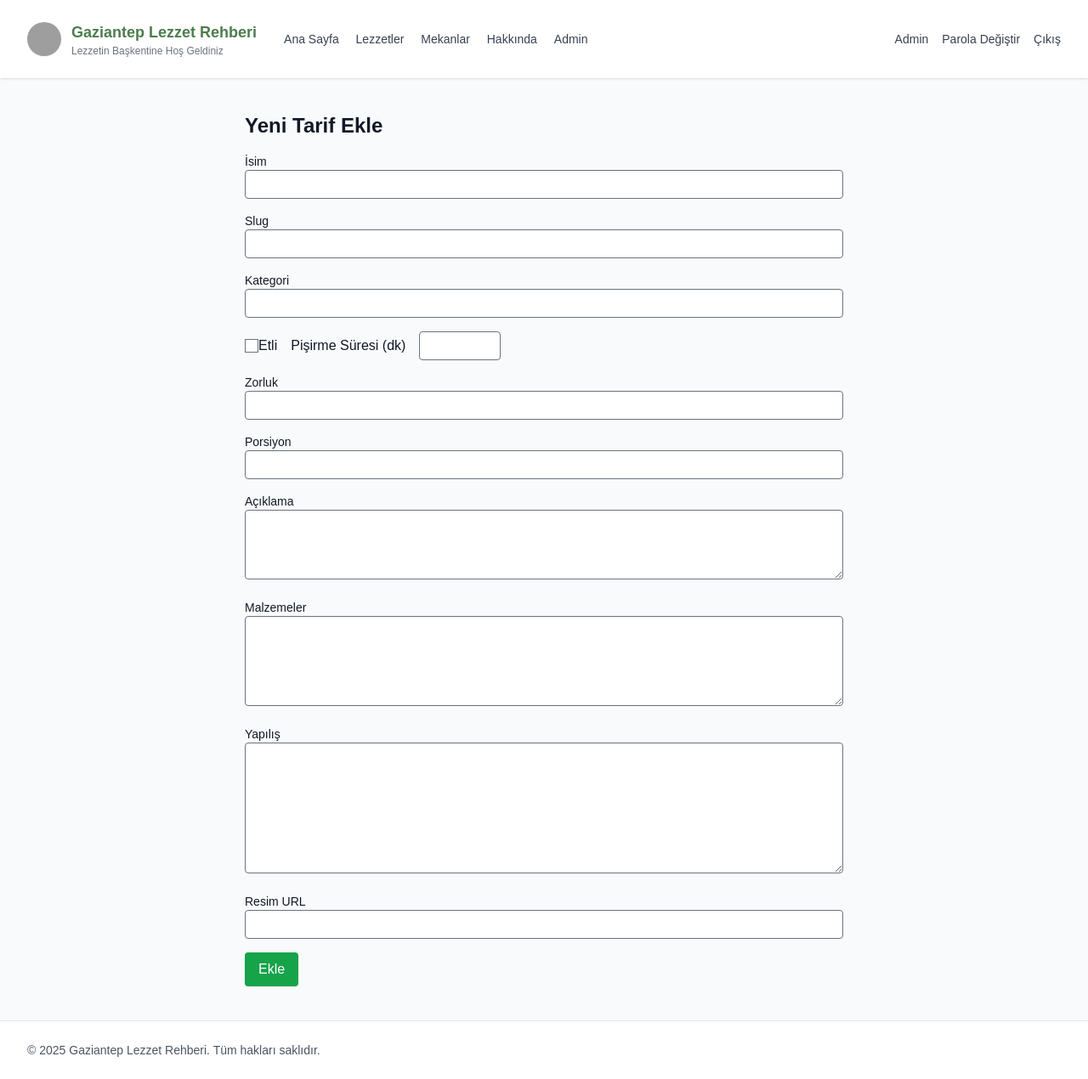
After one commit to Gaziantep-Lezzet-Rehberi/GaziantepLezzetRehberi.io, a Flask app: page /admin/add in a window 1280 px wide. The commit adds this page. Shown: the whole page at 85% size. Run offline with Flask 3, Linux system fonts and the light colour scheme; a user stored in the database is signed in; some libraries are stand-ins or nearby versions; grey boxes are pictures that could not be loaded.

Commit message:
veri tabanını ana hatlarıyla oluşturdum

```diff
--- a/app.py
+++ b/app.py
@@ -1,7 +1,11 @@
-from flask import Flask, render_template, request, redirect, url_for, flash
+from flask import Flask, render_template, request, redirect, url_for, flash, session
 from flask_sqlalchemy import SQLAlchemy
 # Contact form removed — contact page is no longer part of the site
 import os
+from functools import wraps
+from werkzeug.security import generate_password_hash, check_password_hash
+from flask_wtf import CSRFProtect
+from flask_login import LoginManager, login_user, logout_user, login_required, current_user, UserMixin
 
 app = Flask(__name__)
 app.config['SECRET_KEY'] = os.environ.get('FLASK_SECRET', 'dev-secret')
@@ -9,6 +13,9 @@ app.config['SQLALCHEMY_DATABASE_URI'] = 'sqlite:///gaziantep.db'
 app.config['SQLALCHEMY_TRACK_MODIFICATIONS'] = False
 
 db = SQLAlchemy(app)
+csrf = CSRFProtect(app)
+login_manager = LoginManager(app)
+login_manager.login_view = 'login'
 
 
 class Recipe(db.Model):
@@ -36,6 +43,27 @@ class Place(db.Model):
 	description = db.Column(db.Text)
 	rating = db.Column(db.Float)
 	image_url = db.Column(db.String(300))
+
+
+class User(UserMixin, db.Model):
+	id = db.Column(db.Integer, primary_key=True)
+	username = db.Column(db.String(80), unique=True, nullable=False)
+	password_hash = db.Column(db.String(200), nullable=False)
+	is_admin = db.Column(db.Boolean, default=False)
+
+	def set_password(self, password: str):
+		self.password_hash = generate_password_hash(password)
+
+	def check_password(self, password: str) -> bool:
+		return check_password_hash(self.password_hash, password)
+
+
+@login_manager.user_loader
+def load_user(user_id):
+	try:
+		return User.query.get(int(user_id))
+	except Exception:
+		return None
 
 
 # ...contact form removed...
@@ -80,6 +108,152 @@ def about():
 	return render_template('about.html')
 
 
+def admin_required(view_func):
+	"""Simple session-based decorator to require admin login."""
+	@wraps(view_func)
+	def wrapped_view(*args, **kwargs):
+		if not current_user.is_authenticated:
+			return redirect(url_for('login', next=request.path))
+		if not getattr(current_user, 'is_admin', False):
+			flash('Bu sayfaya erişim yetkiniz yok.', 'danger')
+			return redirect(url_for('index'))
+		return view_func(*args, **kwargs)
+	return wrapped_view
+
+
+@app.route('/login', methods=['GET', 'POST'])
+def login():
+	if request.method == 'POST':
+		username = request.form.get('username', '')
+		password = request.form.get('password', '')
+		user = User.query.filter_by(username=username).first()
+		if user and user.check_password(password):
+			login_user(user)
+			flash('Giriş başarılı.', 'success')
+			next_url = request.args.get('next') or url_for('admin_index')
+			return redirect(next_url)
+		flash('Kullanıcı adı veya parola hatalı.', 'danger')
+	return render_template('login.html')
+
+
+@app.route('/logout')
+def logout():
+	logout_user()
+	flash('Çıkış yapıldı.', 'info')
+	return redirect(url_for('index'))
+
+
+@app.route('/admin')
+@admin_required
+def admin_index():
+	# Admin index: list recipes in reverse creation order
+	recipes = Recipe.query.order_by(Recipe.id.desc()).all()
+	return render_template('admin/index.html', recipes=recipes)
+
+
+@app.route('/admin/change_password', methods=['GET', 'POST'])
+@login_required
+def change_password():
+	# Only admin users may change password here
+	if not getattr(current_user, 'is_admin', False):
+		flash('Bu sayfaya erişim yetkiniz yok.', 'danger')
+		return redirect(url_for('index'))
+
+	if request.method == 'POST':
+		current_pw = request.form.get('current_password', '')
+		new_pw = request.form.get('new_password', '')
+		new_pw2 = request.form.get('new_password2', '')
+		if not current_user.check_password(current_pw):
+			flash('Mevcut parola hatalı.', 'danger')
+			return render_template('change_password.html')
+		if new_pw != new_pw2:
+			flash('Yeni parolalar eşleşmiyor.', 'danger')
+			return render_template('change_password.html')
+		if len(new_pw) < 6:
+			flash('Yeni parola en az 6 karakter olmalı.', 'danger')
+			return render_template('change_password.html')
+		# update password
+		user = User.query.get(current_user.get_id())
+		user.set_password(new_pw)
+		db.session.commit()
+		flash('Parola başarıyla değiştirildi.', 'success')
+		return redirect(url_for('admin_index'))
+
+	return render_template('change_password.html')
+
+
+@app.route('/admin/add', methods=['GET', 'POST'])
+@admin_required
+def admin_add():
+	if request.method == 'POST':
+		name = request.form['name']
+		slug = request.form['slug']
+		category = request.form['category']
+		is_meat = 'is_meat' in request.form
+		cook_time = request.form.get('cook_time') or None
+		difficulty = request.form.get('difficulty')
+		servings = request.form.get('servings') or None
+		description = request.form.get('description')
+		ingredients = request.form.get('ingredients')
+		steps = request.form.get('steps')
+		image_url = request.form.get('image_url')
+
+		new_recipe = Recipe(
+			name=name,
+			slug=slug,
+			category=category,
+			is_meat=is_meat,
+			cook_time=cook_time,
+			difficulty=difficulty,
+			servings=servings,
+			description=description,
+			ingredients=ingredients,
+			steps=steps,
+			image_url=image_url,
+		)
+		db.session.add(new_recipe)
+		db.session.commit()
+		flash("Yeni yemek eklendi!", "success")
+		return redirect(url_for('admin_index'))
+
+	return render_template('admin/add.html')
+
+
+@app.route('/admin/delete/<int:recipe_id>', methods=['POST'])
+@admin_required
+def admin_delete(recipe_id):
+	recipe = Recipe.query.get_or_404(recipe_id)
+	db.session.delete(recipe)
+	db.session.commit()
+	flash("Yemek silindi!", "danger")
+	return redirect(url_for('admin_index'))
+
+
+@app.route('/admin/edit/<int:recipe_id>', methods=['GET', 'POST'])
+@admin_required
+def admin_edit(recipe_id):
+	recipe = Recipe.query.get_or_404(recipe_id)
+
+	if request.method == 'POST':
+		recipe.name = request.form['name']
+		recipe.slug = request.form['slug']
+		recipe.category = request.form['category']
+		recipe.is_meat = 'is_meat' in request.form
+		recipe.cook_time = request.form.get('cook_time') or None
+		recipe.difficulty = request.form.get('difficulty')
+		recipe.servings = request.form.get('servings') or None
+		recipe.description = request.form.get('description')
+		recipe.ingredients = request.form.get('ingredients')
+		recipe.steps = request.form.get('steps')
+		recipe.image_url = request.form.get('image_url')
+
+		db.session.commit()
+		flash("Yemek güncellendi!", "info")
+		return redirect(url_for('admin_index'))
+
+	return render_template('admin/edit.html', recipe=recipe)
+
+
 @app.route('/api/recipes')
 def api_recipes():
 	items = Recipe.query.order_by(Recipe.id).all()
@@ -108,4 +282,26 @@ if __name__ == '__main__':
 		port = 5001
 	debug_env = os.environ.get('FLASK_DEBUG')
 	debug = True if debug_env is None else (debug_env.lower() not in ('0', 'false'))
+
+
+	def create_admin_user():
+		"""Create a default admin user if none exists. Password comes from ADMIN_PASS env or fallback to a sensible default."""
+		admin_user = os.environ.get('ADMIN_USER', 'admin')
+		admin_pass = os.environ.get('ADMIN_PASS', '234356na')
+		with app.app_context():
+			try:
+				# create tables if they don't exist
+				db.create_all()
+			except Exception:
+				pass
+			user = User.query.filter_by(username=admin_user).first()
+			if not user:
+				user = User(username=admin_user, is_admin=True)
+				user.set_password(admin_pass)
+				db.session.add(user)
+				db.session.commit()
+				print(f"Created admin user '{admin_user}' (default or from ADMIN_PASS).")
+
+	create_admin_user()
+
 	app.run(host=host, port=port, debug=debug)
--- a/requirements.txt
+++ b/requirements.txt
@@ -1,3 +1,4 @@
 Flask>=2.2
 Flask-SQLAlchemy>=3.0
 Flask-WTF>=1.1
+Flask-Login>=0.6
--- /dev/null
+++ b/templates/admin/add.html
@@ -0,0 +1,54 @@
+{% extends 'base.html' %}
+
+{% block title %}Admin - Yeni Tarif Ekle{% endblock %}
+
+{% block content %}
+<h1 class="text-2xl font-bold mb-4">Yeni Tarif Ekle</h1>
+<form method="post" class="space-y-4">
+  <input type="hidden" name="csrf_token" value="{{ csrf_token() }}" />
+  <div>
+    <label class="block text-sm">İsim</label>
+    <input name="name" class="w-full border rounded px-2 py-1" required />
+  </div>
+  <div>
+    <label class="block text-sm">Slug</label>
+    <input name="slug" class="w-full border rounded px-2 py-1" required />
+  </div>
+  <div>
+    <label class="block text-sm">Kategori</label>
+    <input name="category" class="w-full border rounded px-2 py-1" required />
+  </div>
+  <div class="flex items-center gap-4">
+    <label class="inline-flex items-center"><input type="checkbox" name="is_meat" /> Etli</label>
+    <label class="inline-block">Pişirme Süresi (dk)</label>
+    <input name="cook_time" class="w-24 border rounded px-2 py-1" />
+  </div>
+  <div>
+    <label class="block text-sm">Zorluk</label>
+    <input name="difficulty" class="w-full border rounded px-2 py-1" />
+  </div>
+  <div>
+    <label class="block text-sm">Porsiyon</label>
+    <input name="servings" class="w-full border rounded px-2 py-1" />
+  </div>
+  <div>
+    <label class="block text-sm">Açıklama</label>
+    <textarea name="description" class="w-full border rounded px-2 py-1" rows="3"></textarea>
+  </div>
+  <div>
+    <label class="block text-sm">Malzemeler</label>
+    <textarea name="ingredients" class="w-full border rounded px-2 py-1" rows="4"></textarea>
+  </div>
+  <div>
+    <label class="block text-sm">Yapılış</label>
+    <textarea name="steps" class="w-full border rounded px-2 py-1" rows="6"></textarea>
+  </div>
+  <div>
+    <label class="block text-sm">Resim URL</label>
+    <input name="image_url" class="w-full border rounded px-2 py-1" />
+  </div>
+  <div>
+    <button type="submit" class="bg-green-600 text-white px-4 py-2 rounded">Ekle</button>
+  </div>
+</form>
+{% endblock %}
--- a/templates/base.html
+++ b/templates/base.html
@@ -69,9 +69,18 @@
               <a href="{{ url_for('recipes') }}" class="text-gray-700 hover:text-primary-dark">Lezzetler</a>
               <a href="{{ url_for('places') }}" class="text-gray-700 hover:text-primary-dark">Mekanlar</a>
               <a href="{{ url_for('about') }}" class="text-gray-700 hover:text-primary-dark">Hakkında</a>
+              <!-- Admin link added so you can reach the admin CRUD pages -->
+              <a href="{{ url_for('admin_index') }}" class="text-gray-700 hover:text-primary-dark">Admin</a>
             </nav>
           </div>
-          <div><!-- login button removed per user request -->
+          <div class="flex items-center">
+            {% if current_user.is_authenticated and current_user.is_admin %}
+              <a href="{{ url_for('admin_index') }}" class="text-sm text-gray-700 hover:text-primary-dark mr-4">Admin</a>
+              <a href="{{ url_for('change_password') }}" class="text-sm text-gray-700 hover:text-primary-dark mr-4">Parola Değiştir</a>
+              <a href="{{ url_for('logout') }}" class="text-sm text-gray-700 hover:text-primary-dark">Çıkış</a>
+            {% else %}
+              <a href="{{ url_for('login') }}" class="text-sm text-gray-700 hover:text-primary-dark">Giriş</a>
+            {% endif %}
           </div>
         </div>
       </div>
```
Also changed, not shown: templates/admin/edit.html (added, +55 -0 lines), templates/admin/index.html (added, +56 -0 lines), templates/change_password.html (added, +28 -0 lines), templates/login.html (added, +35 -0 lines), 1 other file.
